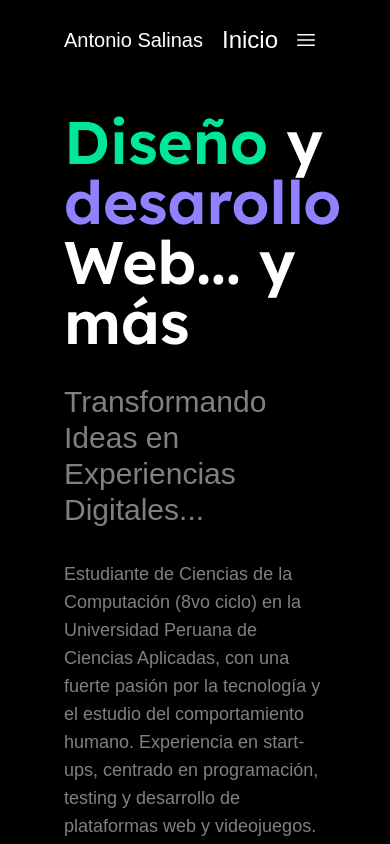
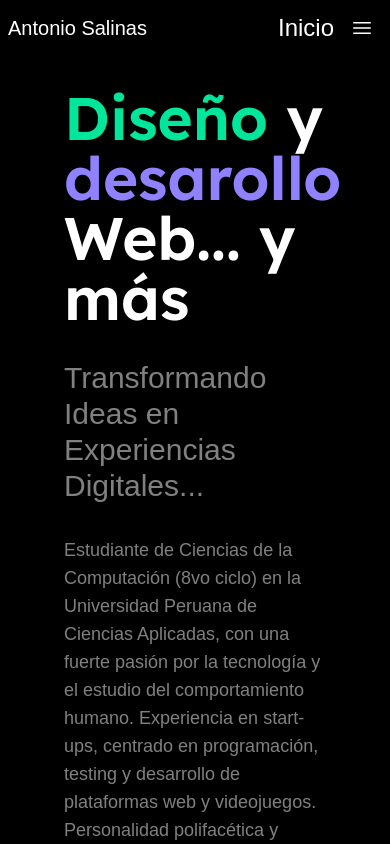
Before and after one commit to antoniosalinas2000/portfolio, a Next.js app: page / in a window 390 px wide. Shown: the top 844 px of the page. Built offline with nearby package versions, Linux system fonts and the light colour scheme; a web font is replaced by a local one.

Commit message:
responsive

```diff
--- a/components/header.tsx
+++ b/components/header.tsx
@@ -6,7 +6,7 @@ export default function Header(props: {currentPage:string }) {
     const [isMenuOpen, setIsMenuOpen] = useState(false);
 
     return (
-        <div className="flex flex-row w-full items-center justify-between px-16 py-6">
+        <div className="flex flex-row w-full items-center justify-between px-2 lg:px-16 py-3 lg:py-6">
             <h1 className="text-xl lg:text-4xl font-iceland">Antonio Salinas</h1>
             <div className="flex flex-row items-center justify-center gap-x-4 relative">
                 <h1 className="text-2xl font-iceland">{props.currentPage}</h1>
```
